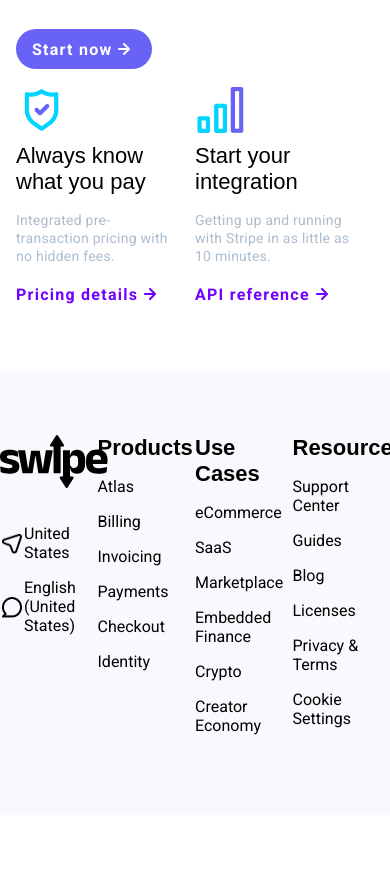
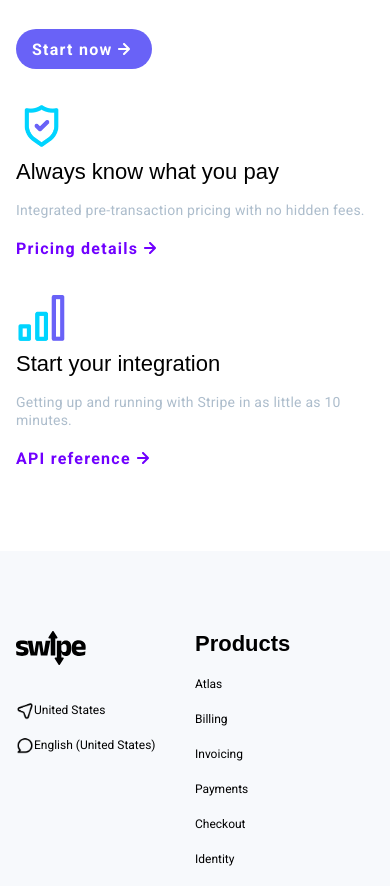
Before and after one commit to markoCib/Swipe-Project, a plain HTML site: page index.html in a window 390 px wide. Shown: the part 7925-8811 px from the top of the page. Before the commit the page ends 8740 px from the top, so only its background shows below. Drawn offline with Linux system fonts and the light colour scheme; a web font is replaced by a local one.

Commit message:
SWP: Responsive virtua events section and footer
Make virtua events section and footer responsive.

```diff
--- a/index.css
+++ b/index.css
@@ -818,6 +818,22 @@ p {
         width: 50%;
         margin: var(--spacing-md) 0;
     }
+
+    /* GETTING STARTED SECTION */
+     .getting-started-section .two-column {
+        align-items: center;
+     }
+
+    .getting-started-section .col-right {
+        flex-wrap: wrap;
+    }
+
+    .getting-started-section .col-right .card {
+        width: 100%;
+        margin: var(--spacing-md) 0;
+    }
+
+
 }
 
 /* MOBILE SIZE */
@@ -887,6 +903,27 @@ p {
     #sessions-logo {
         width: 300px;
     }
+
+    .footer .section-container {
+        flex-wrap: wrap;
+    }
+
+    .footer .col{
+        width: 50%;
+        margin: var(--spacing-md) 0;
+    }
+
+    .footer .col a{
+        font-size: 12px;
+    }
+
+    #footer-logo {
+        width: 70px;
+    }
+
+    .footer .icon-link img {
+        width: 18px;
+    }
 }
 
 html, body {
```
